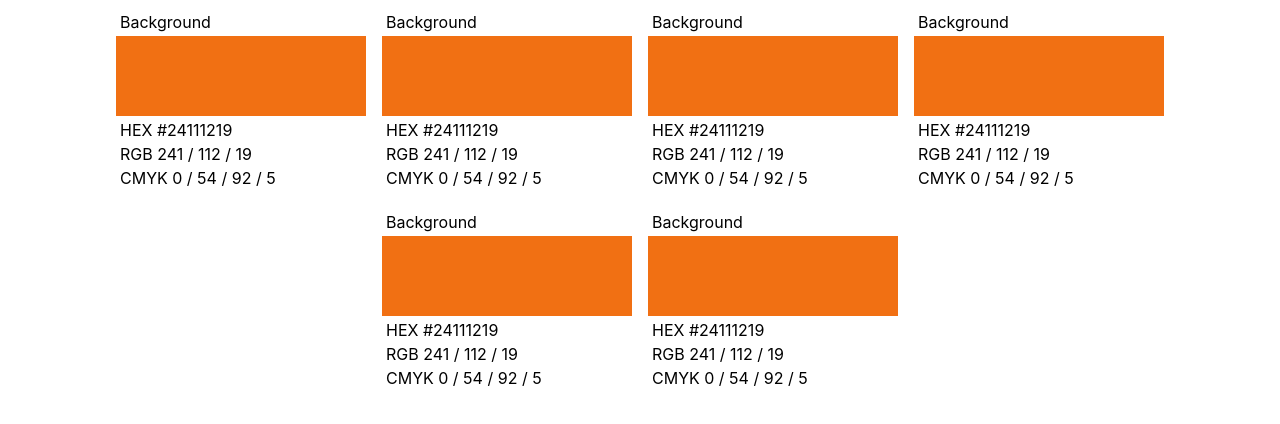
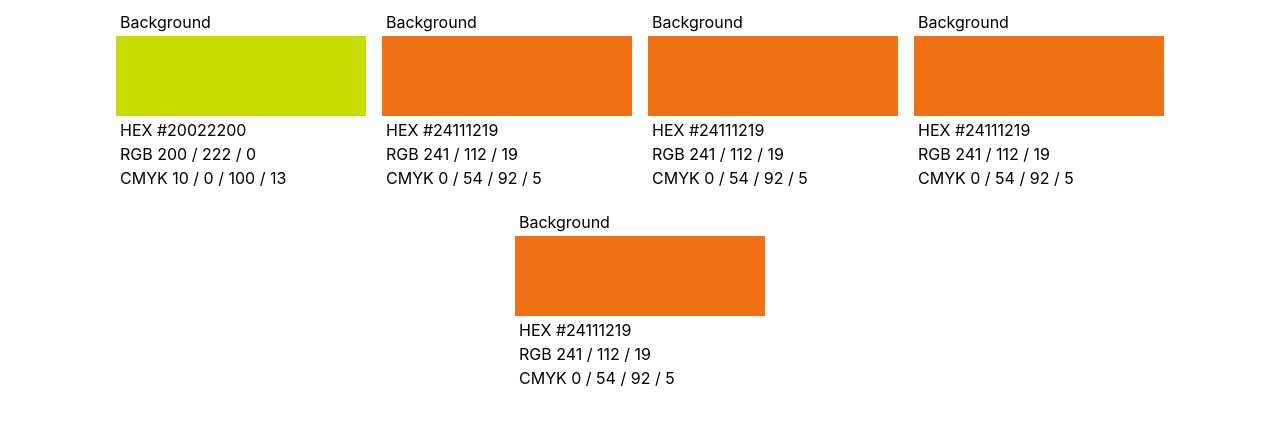
Before and after one commit to jeevansurendran/color-palette, a React (Create React App) app: page / in a window 1280 px wide. Shown: the top 424 px of the page. Built offline with nearby package versions, Linux system fonts and the light colour scheme.

Commit message:
Added color palette for Color Component

```diff
--- a/src/components/Colors/Color/Color.js
+++ b/src/components/Colors/Color/Color.js
@@ -1,57 +1,67 @@
-import React, { Component } from 'react';
-import { SketchPicker } from 'react-color';
-import styles from './Color.module.css'
+import React, { Component } from "react";
+import { SketchPicker } from "react-color";
+import styles from "./Color.module.css";
 
 class Color extends Component {
-
-    rgbtoHex = color => {
-
-    }
-
     render() {
         const style = {
-            background: `rgba(${this.props.color.r}, ${this.props.color.g}, ${this.props.color.b}, ${this.props.color.a})`,
-        }
+            background: `rgba(${this.props.color.color.r}, ${this.props.color.color.g}
+                , ${this.props.color.color.b}, ${this.props.color.color.a})`,
+        };
         return (
             <div className={styles.swatch}>
-                <p>Background</p>
-                <div style={style} className={styles.color} />
-                <p>{formatRgbToHex(this.props.color)}</p>
-                <p>{formatRgb(this.props.color)}</p>
-                <p>{formatRbgToCmyk(this.props.color)}</p>
+                <div onClick={this.props.click.bind(this, this.props.index)}>
+                    <p> Background </p>
+                    <div style={style} className={styles.color} />
+                    <p> {formatRgbToHex(this.props.color.color)} </p>
+                    <p> {formatRgb(this.props.color.color)} </p>
+                    <p> {formatRbgToCmyk(this.props.color.color)} </p>
+                </div>
+                {this.props.color.showPicker ? (
+                    <div className={styles.popover}>
+                        <SketchPicker
+                            color={this.props.color.color}
+                            onChange={(color) =>
+                                this.props.change(this.props.index, color)
+                            }
+                        />
+                    </div>
+                ) : null}
             </div>
         );
     }
 }
 
- const componentToHex = c => {
+const componentToHex = (c) => {
     var hex = c.toString(16);
     return hex.length === 1 ? "0" + hex : hex;
-  }
+};
 
-const formatRgbToHex = color => {
-    return `HEX #${componentToHex(color.r)}${componentToHex(color.g)}${componentToHex(color.b)}`
-}
+const formatRgbToHex = (color) => {
+    return `HEX #${componentToHex(color.r)}${componentToHex(
+        color.g
+    )}${componentToHex(color.b)}`.toUpperCase();
+};
 
-const formatRgb = color => {
-    return `RGB ${color.r} / ${color.g} / ${color.b}`
-}
-const formatRbgToCmyk = color => {
+const formatRgb = (color) => {
+    return `RGB ${color.r} / ${color.g} / ${color.b}`;
+};
+const formatRbgToCmyk = (color) => {
     const r = color.r / 255;
     const g = color.g / 255;
     const b = color.b / 255;
 
-    let k = Math.min( 1 - r, 1 - g, 1 - b );
-    let c = ( 1 - r - k ) / ( 1 - k );
-    let m = ( 1 - g - k ) / ( 1 - k );
-    let y = ( 1 - b - k ) / ( 1 - k );
+    let k = Math.min(1 - r, 1 - g, 1 - b);
+    let c = (1 - r - k) / (1 - k);
+    let m = (1 - g - k) / (1 - k);
+    let y = (1 - b - k) / (1 - k);
 
-    c = Math.round( c * 100 );
-    m = Math.round( m * 100 );
-    y = Math.round( y * 100 );
-    k = Math.round( k * 100 );
+    c = Math.round(c * 100);
+    m = Math.round(m * 100);
+    y = Math.round(y * 100);
+    k = Math.round(k * 100);
 
-    return `CMYK ${c} / ${m} / ${y} / ${k}`
-}
+    return `CMYK ${c} / ${m} / ${y} / ${k}`;
+};
 
 export default Color;
--- a/src/components/Colors/Color/Color.module.css
+++ b/src/components/Colors/Color/Color.module.css
@@ -1,4 +1,4 @@
-.swatch{
+.swatch {
     width: 250px;
     display: inline-block;
     text-align: left;
@@ -10,3 +10,16 @@
     background: salmon;
     height: 80px;
 }
+
+.popover {
+    position: absolute;
+    z-index: 10;
+}
+
+.cover {
+    position: fixed;
+    top: 0px;
+    right: 0px;
+    bottom: 0px;
+    left: 0px
+}
--- a/src/components/Colors/Colors.js
+++ b/src/components/Colors/Colors.js
@@ -7,7 +7,12 @@ const Colors = props => {
     }
     return <div style={style}>
         {props.colors.map((color, index) => {
-            return <Color color={color} key={index} />
+            return <Color color={color}
+                key={index}
+                index  = {index}
+                click={props.click}
+                change={props.change}
+            />
         })}
     </div>
 }
--- a/src/containers/App.js
+++ b/src/containers/App.js
@@ -1,6 +1,4 @@
 import React from 'react';
-import reactCSS from 'reactcss'
-import { SketchPicker } from 'react-color';
 import './App.css';
 import Colors from '../components/Colors/Colors';
 
@@ -10,47 +8,74 @@ class App extends React.Component {
     this.state = {
       colors: [
         {
+          showPicker: false,
+          color: {
+            r: '200',
+            g: '222',
+            b: '0',
+            a: '1',
+          }
+        }, {
+          showPicker: false,
+          color: {
             r: '241',
             g: '112',
             b: '19',
             a: '1',
+          }
         }, {
+          showPicker: false,
+          color: {
             r: '241',
             g: '112',
             b: '19',
             a: '1',
+          }
         }, {
+          showPicker: false,
+          color: {
             r: '241',
             g: '112',
             b: '19',
             a: '1',
-        },{
+          }
+        }, {
+          showPicker: false,
+          color: {
             r: '241',
             g: '112',
             b: '19',
             a: '1',
-        },{
-          r: '241',
-          g: '112',
-          b: '19',
-          a: '1',
-        },{
-          r: '241',
-          g: '112',
-          b: '19',
-          a: '1',
-        },
+          }
+        }
 
       ]
     };
   }
-
   render() {
     return (
       <div>
-        <Colors colors={this.state.colors} />
+        <Colors colors={this.state.colors}
+          click={this.handleClick}
+          change={this.handleChange} />
       </div>
     )
   }
+
+  handleClick = (index) => {
+    const newState = { ...this.state }
+    const isOpen = newState.colors[index].showPicker
+    newState.colors.forEach(ele => {
+      ele.showPicker = false
+    })
+    newState.colors[index].showPicker = !isOpen
+    this.setState(newState)
+  };
+  handleChange = (index, color) => {
+    const newState = { ...this.state }
+    newState.colors[index].color = color.rgb
+    this.setState(newState)
+  };
+
 }
 export default App;
```
Lines whose indentation alone changed are shown as unchanged.
